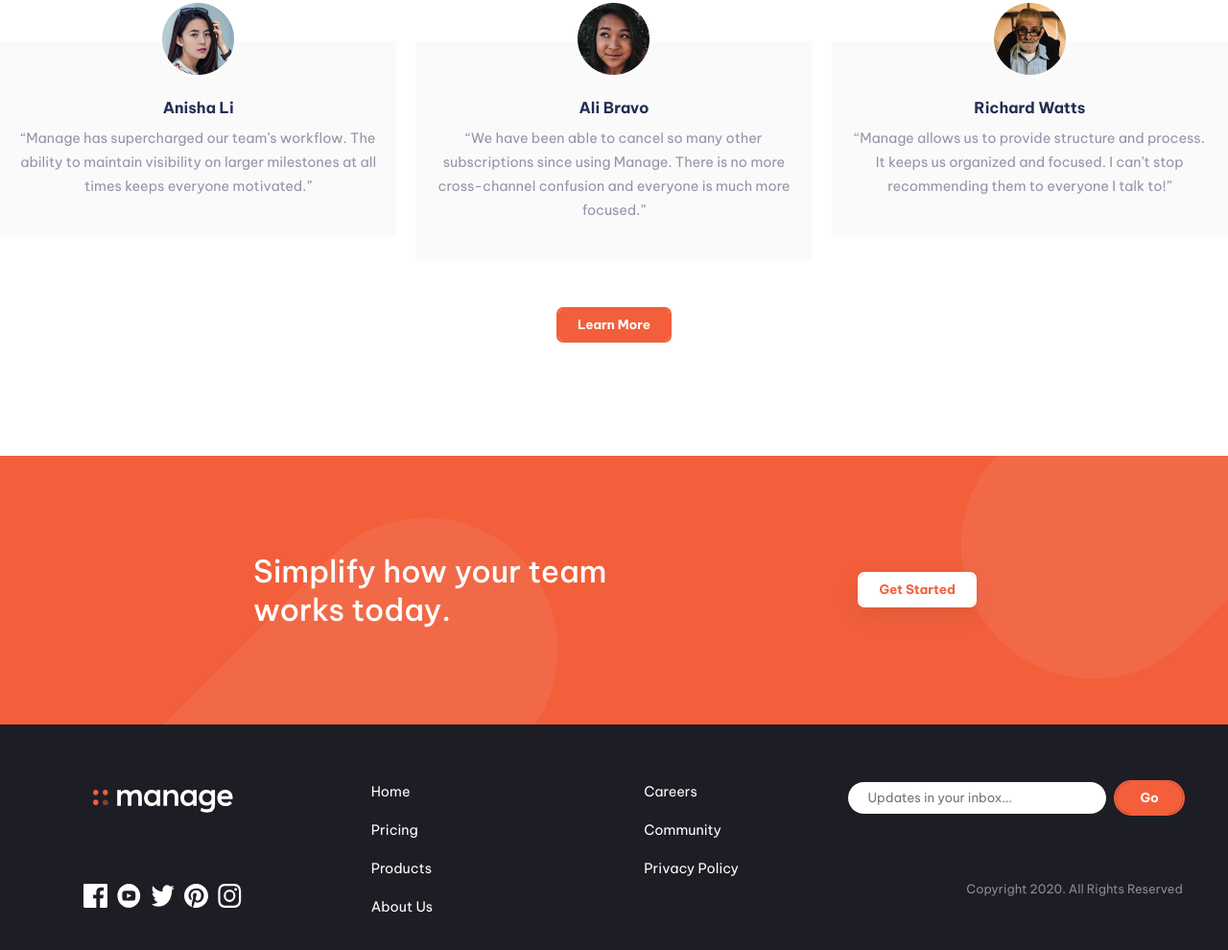
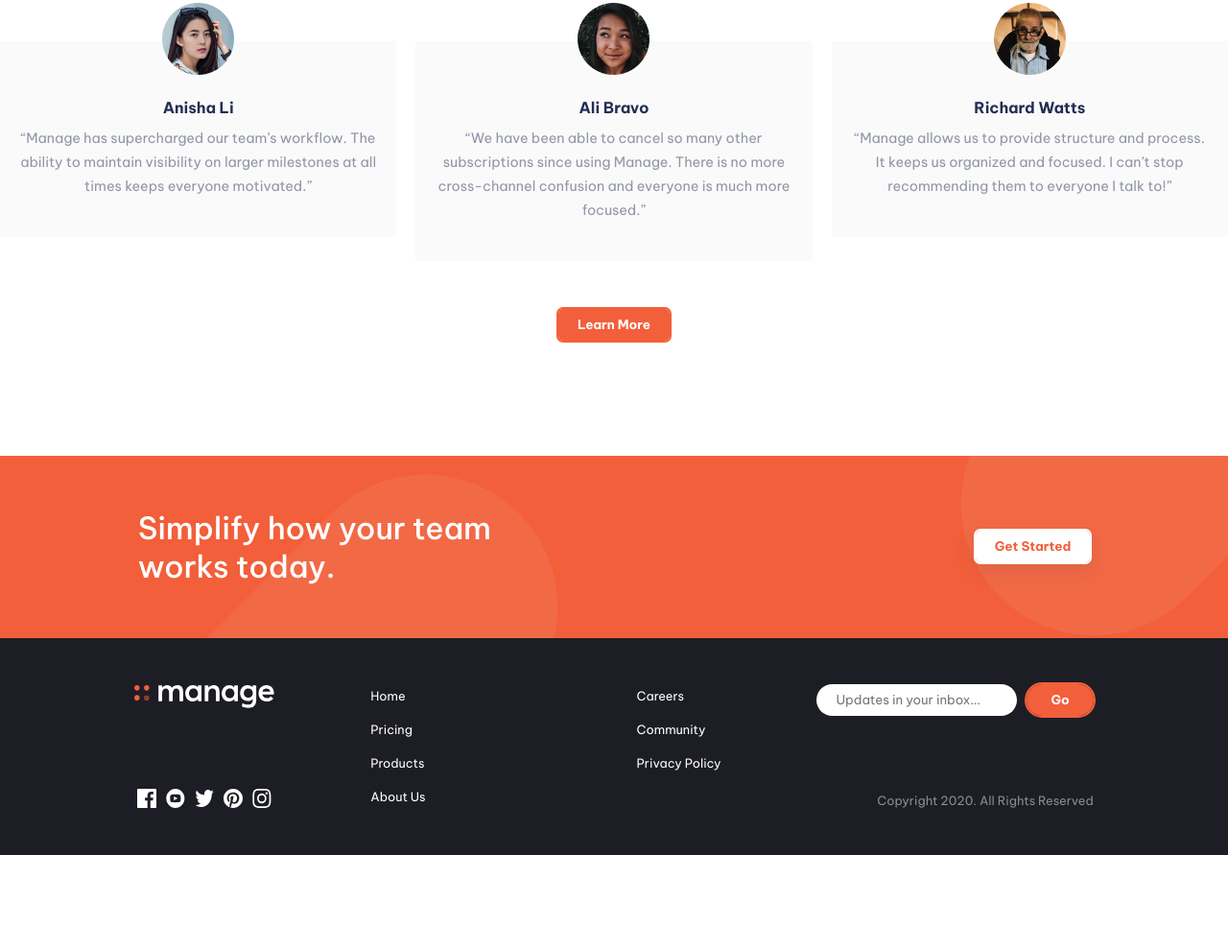
Before and after one commit to RoanMacmillan/manage-landing-page-master, a plain HTML site: page index.html in a window 1280 px wide. Shown: the part 1312-2302 px from the top of the page at 96% size. After the commit the page ends 2203 px from the top, so only its background shows below. Drawn offline with nearby package versions, Linux system fonts and the light colour scheme.

Commit message:
footer style changes

```diff
--- a/styles.css
+++ b/styles.css
@@ -116,6 +116,12 @@ p {
 .list-container {
 
     cursor: pointer;
+
+}
+
+.list-container a {
+
+    font-size: .8em;
 
 }
 
@@ -480,6 +486,11 @@ background: linear-gradient(0deg, rgba(0,0,0,0.47102591036414565) 54%, rgba(0,0,
     display: none;
 }
 
+#desktop-footer {
+
+    display: none;
+   }
+
 #nav-btn {
 
     display: none;
@@ -513,7 +524,7 @@ button {
     background-color: hsl(12, 88%, 59%) !important;
   }
 
-@media screen and (min-width: 400px) {
+@media screen and (min-width: 375px) {
 
    main {
 
@@ -529,7 +540,7 @@ button {
 
    #illu {
 
-    width: 450px;
+    width: 375px;
 
    }
 
@@ -547,19 +558,21 @@ button {
    form {
 
     justify-content: center;
-    gap: 60px;
+    gap: 10px;
    }
 
    .icon-container {
 
     justify-content: center;
-    gap: 65px;
+    gap:40px;
+
    }
 
    .list-container {
 
     justify-content: center;
-    gap: 220px;
+    gap: 100px;
+
    }
 
 }
@@ -571,7 +584,30 @@ button {
 
     .swiper-pagination {
 
-display: none;    }
+display: none;
+
+}
+
+
+
+
+h1 {
+
+    font-size: 2.5em;
+}
+
+
+.footer {
+
+    gap: 50px;
+}
+
+input {
+
+
+
+
+}
 
 .b-cont {
 
@@ -632,6 +668,7 @@ display: none;    }
         justify-content: space-between;
         padding-bottom: 50px;
 
+
     }
 
     .second-container {
@@ -690,12 +727,16 @@ display: none;    }
         position:unset;
         background: none;
         widtH: 100%;
-        gap: 25px;
+        gap: 40px;
         justify-content: center;
 
 
     }
 
+        #menu a {
+
+            font-size: .85em;
+        }
 
 
     main {
@@ -703,21 +744,9 @@ display: none;    }
         position: relative;
     }
 
-    .orange-box {
-
-        display: flex;
-        flex-direction: row;
-        justify-content: space-evenly;
-        align-items: center;
 
 
-    }
 
-    .orange-box span {
-
-        text-align: left;
-
-    }
 
     #break {
 
@@ -750,30 +779,77 @@ display: none;    }
         margin: 0 auto;
     }
 
+    .icon-container {
+
+        padding: 0;
+        margin: 0;
+    }
+
+    .list-container {
+
+        gap: 220px;
+    }
+
+    .icon-container img {
+
+        width: 20px;
+    }
+
+    .orange-box {
+
+
+        padding: 55px 0 55px 0;
+        display: flex;
+        flex-direction: row;
+        justify-content: center;
+        align-items: center;
+        gap: 505px;
+
+    }
+
+    .orange-box span {
+
+        text-align: left;
+    }
+
+    form {
+
+        padding-left: 0;
+    }
+
     .footer {
 
         display: flex;
         flex-direction: row-reverse;
-        justify-content: space-around;
-        align-items:center;
-        padding-bottom: 50px;
+        justify-content: center;
+        align-items: center;
+        gap: 100px;
+        padding-bottom: 43px;
+        padding-top: 43px;
         position: relative;
+
        }
 
        #left-wrapper {
 
         display: flex;
         flex-direction: column-reverse;
-        gap: 30px;
+        gap: 80px;
+        padding: 0;
 
     }
 
+    .list-container a{
+
+        line-height:  35px;
+    }
 
        form {
 
         gap: 10px;
         padding-bottom: 0px;
         padding-right: 0;
+
        }
 
        .icon-container {
@@ -794,14 +870,22 @@ display: none;    }
        #desktop-footer {
 
         text-align: end;
+        display: block;
+        padding: 0;
        }
 
        #form-child {
 
         display: flex;
         flex-direction: column;
-        gap: 30px;
 
+        gap: 80px;
+
+       }
+
+       input {
+
+        padding-right: 20px;
        }
 
 
@@ -848,4 +932,6 @@ display: none;    }
 
 
 
+
+
 }
```
